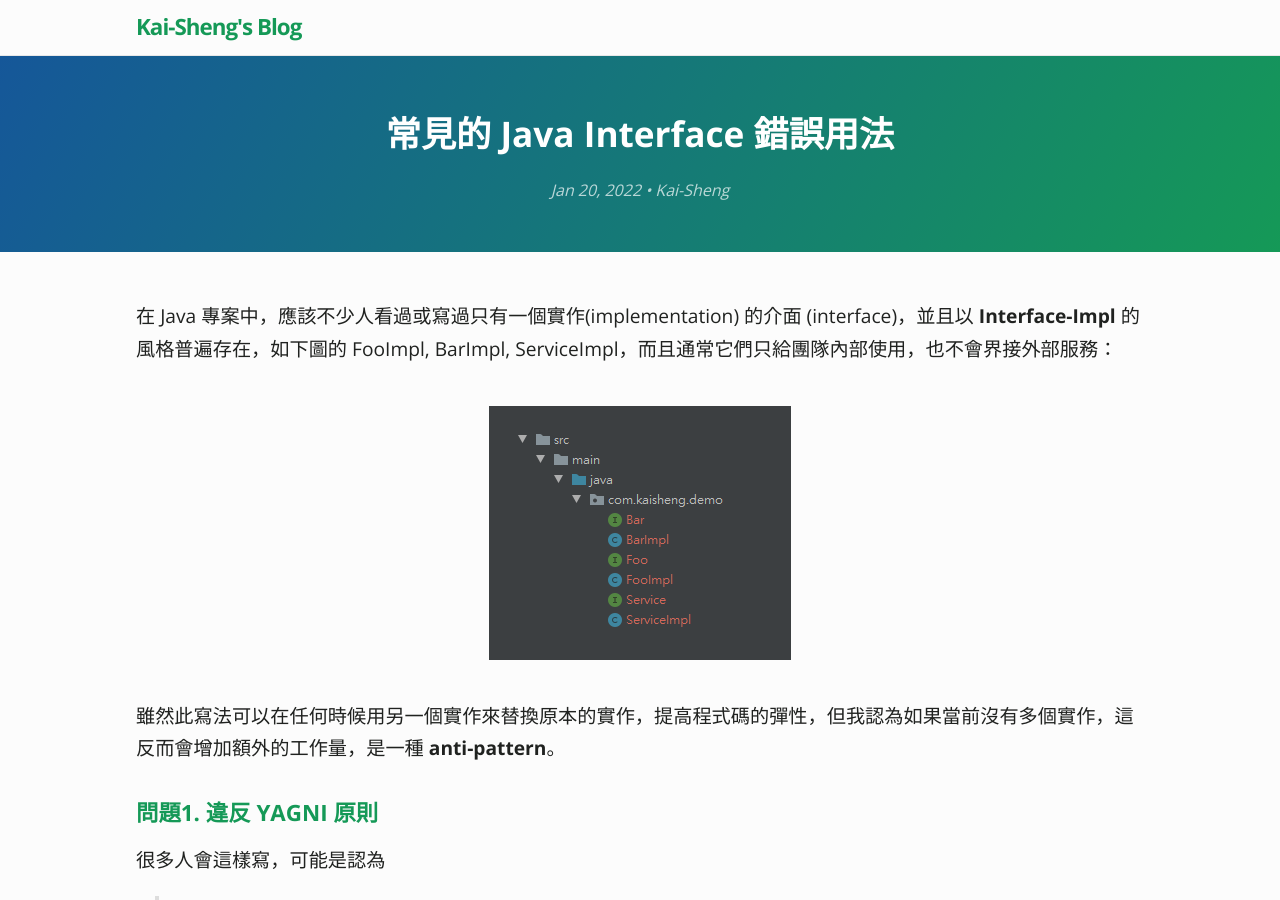
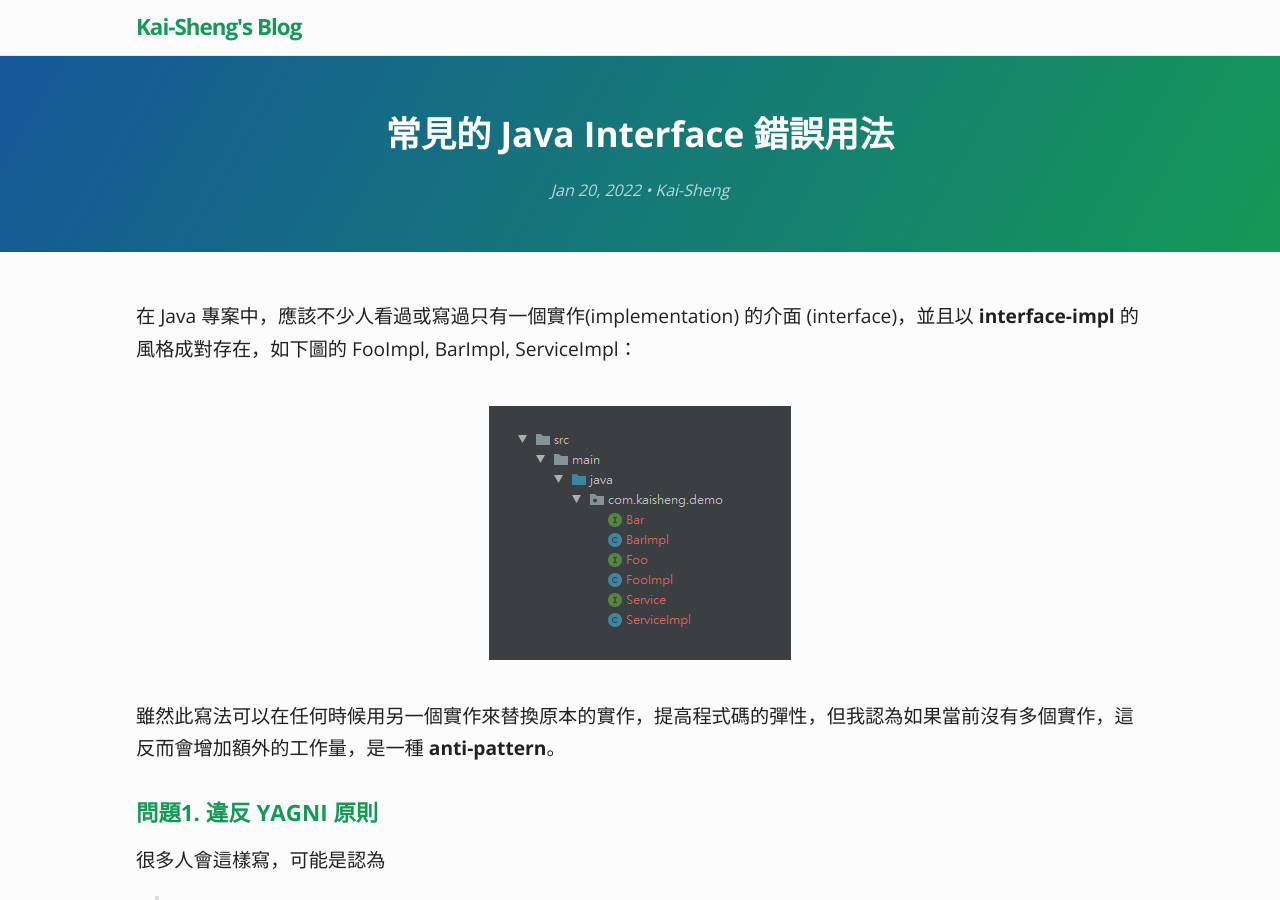
Before and after one commit to KaiSheng714/KaiSheng714.github.io, a Jekyll site: the page built from _posts/2022-01-20-anti-pattern-of-java-interface-impl-style.md, in a window 1280 px wide and 900 px high. Built offline with Jekyll 4.4.1, drawn with Linux system fonts in a browser that asks for light colours; comment, search, counter and statistics services are not loaded.

Commit message:
interface

```diff
--- a/_posts/2022-01-20-anti-pattern-of-java-interface-impl-style.md
+++ b/_posts/2022-01-20-anti-pattern-of-java-interface-impl-style.md
@@ -8,7 +8,7 @@ categories: [Java, Design]
 image: /assets/image/interface-impl-dir.png
 ---
 
-在 Java 專案中，應該不少人看過或寫過只有一個實作(implementation) 的介面 (interface)，並且以 **Interface-Impl** 的風格普遍存在，如下圖的 FooImpl, BarImpl, ServiceImpl，而且通常它們只給團隊內部使用，也不會界接外部服務：
+在 Java 專案中，應該不少人看過或寫過只有一個實作(implementation) 的介面 (interface)，並且以 **interface-impl** 的風格成對存在，如下圖的 FooImpl, BarImpl, ServiceImpl：
 
 ![常見的 Interface 錯誤用法](/assets/image/interface-impl-dir.png?margin=vertical-medium)
 
```
